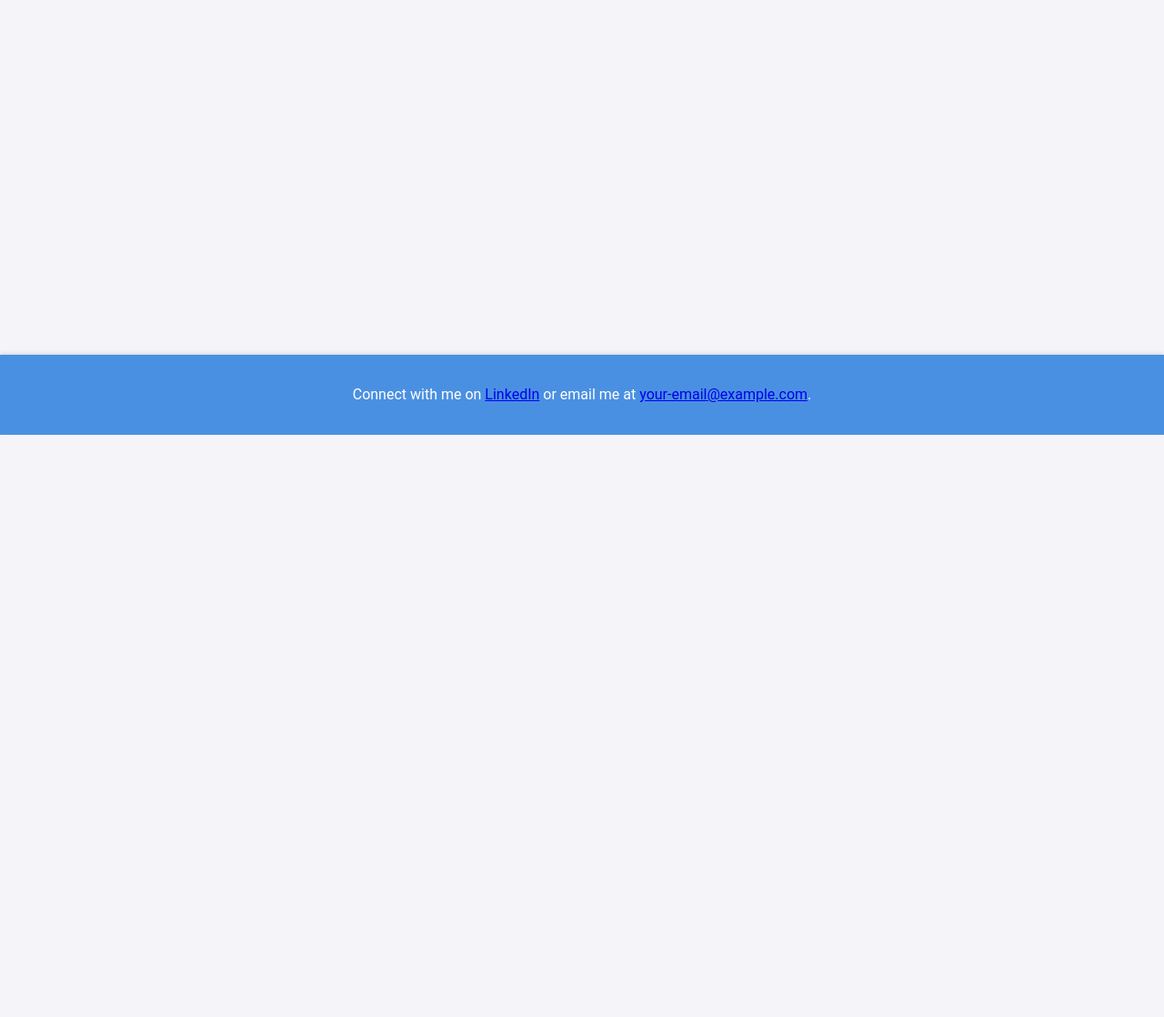
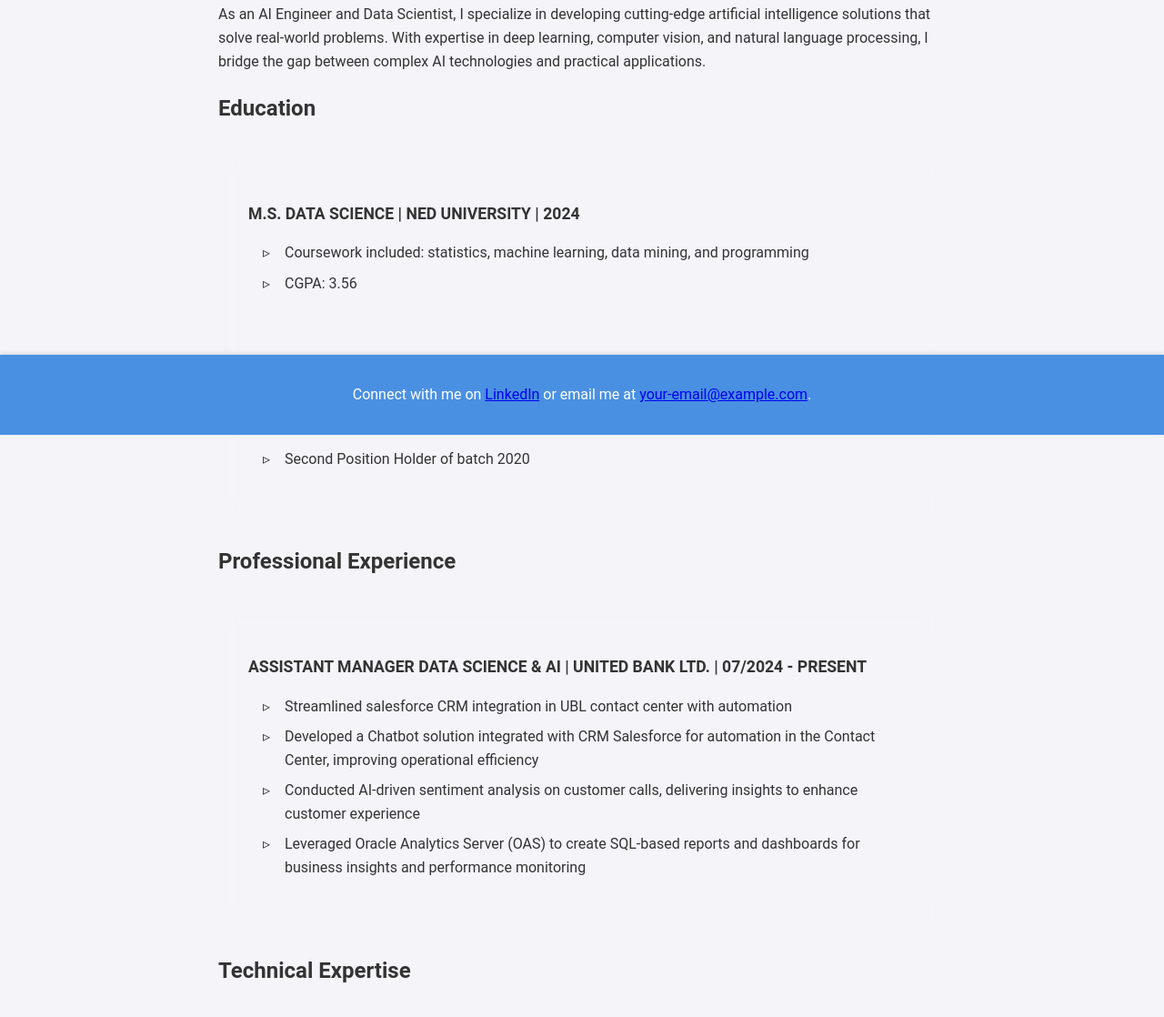
Before and after one commit to dabeer59/dabeer-portfolio, a plain HTML site: page dabeer/about.html in a window 1280 px wide. Shown: the part 322-1440 px from the top of the page at 91% size. Before the commit the page ends 800 px from the top, so only its background shows below. Drawn offline with Linux system fonts and the light colour scheme.

Commit message:
Update about page with education and experience sections in both locations

```diff
--- a/dabeer/about.html
+++ b/dabeer/about.html
@@ -22,6 +22,42 @@
     <main>
         <h1>About Me</h1>
         <p>Details about Syed Dabeer Mehdi Naqvi's background, experience, and skills.</p>
+
+        <h2>Professional Journey</h2>
+        <p>As an AI Engineer and Data Scientist, I specialize in developing cutting-edge artificial intelligence solutions that solve real-world problems. With expertise in deep learning, computer vision, and natural language processing, I bridge the gap between complex AI technologies and practical applications.</p>
+
+        <h2>Education</h2>
+        <div class="education-section">
+            <div class="education-item">
+                <h3>M.S. DATA SCIENCE | NED UNIVERSITY | 2024</h3>
+                <ul>
+                    <li>Coursework included: statistics, machine learning, data mining, and programming</li>
+                    <li>CGPA: 3.56</li>
+                </ul>
+            </div>
+            <div class="education-item">
+                <h3>B.E. ENGINEERING | NED UNIVERSITY | 2020</h3>
+                <ul>
+                    <li>CGPA: 3.64</li>
+                    <li>Second Position Holder of batch 2020</li>
+                </ul>
+            </div>
+        </div>
+
+        <h2>Professional Experience</h2>
+        <div class="experience-section">
+            <div class="experience-item">
+                <h3>ASSISTANT MANAGER DATA SCIENCE & AI | UNITED BANK LTD. | 07/2024 - PRESENT</h3>
+                <ul>
+                    <li>Streamlined salesforce CRM integration in UBL contact center with automation</li>
+                    <li>Developed a Chatbot solution integrated with CRM Salesforce for automation in the Contact Center, improving operational efficiency</li>
+                    <li>Conducted AI-driven sentiment analysis on customer calls, delivering insights to enhance customer experience</li>
+                    <li>Leveraged Oracle Analytics Server (OAS) to create SQL-based reports and dashboards for business insights and performance monitoring</li>
+                </ul>
+            </div>
+        </div>
+
+        <h2>Technical Expertise</h2>
     </main>
     <footer>
         <p>Connect with me on <a href="https://www.linkedin.com">LinkedIn</a> or email me at <a href="mailto:your-email@example.com">your-email@example.com</a>.</p>
--- a/dabeer/styles.css
+++ b/dabeer/styles.css
@@ -98,3 +98,72 @@ form button {
 form button:hover {
     background: #357ab8;
 }
+
+/* Education and Experience Sections */
+.education-section,
+.experience-section {
+    margin: 2rem 0;
+    padding: 1rem;
+    background: rgba(255, 255, 255, 0.05);
+    border-radius: 15px;
+    backdrop-filter: blur(10px);
+    border: 1px solid rgba(255, 255, 255, 0.1);
+}
+
+.education-item,
+.experience-item {
+    margin-bottom: 1.5rem;
+    padding: 1rem;
+    border-left: 3px solid var(--accent-color);
+}
+
+.education-item:last-child,
+.experience-item:last-child {
+    margin-bottom: 0;
+}
+
+.education-item h3,
+.experience-item h3 {
+    color: var(--accent-color);
+    margin-bottom: 1rem;
+    font-size: 1.1rem;
+}
+
+.education-item ul,
+.experience-item ul {
+    list-style-type: none;
+    padding-left: 1rem;
+}
+
+.education-item ul li,
+.experience-item ul li {
+    margin-bottom: 0.5rem;
+    position: relative;
+    padding-left: 1.5rem;
+}
+
+.education-item ul li:before,
+.experience-item ul li:before {
+    content: "▹";
+    position: absolute;
+    left: 0;
+    color: var(--accent-color);
+}
+
+/* Mobile Responsiveness for Education and Experience */
+@media (max-width: 768px) {
+    .education-item h3,
+    .experience-item h3 {
+        font-size: 1rem;
+    }
+
+    .education-item,
+    .experience-item {
+        padding: 0.8rem;
+    }
+
+    .education-item ul li,
+    .experience-item ul li {
+        font-size: 0.9rem;
+    }
+}
```
Also changed, not shown: 1 other file.
